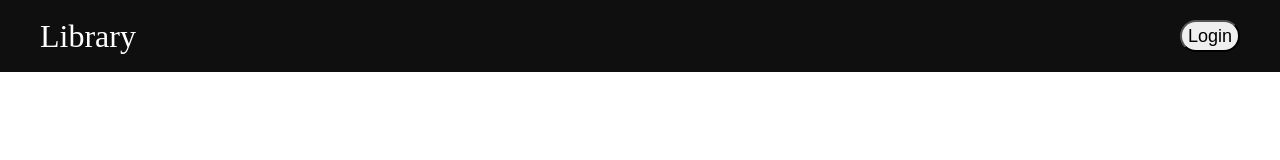
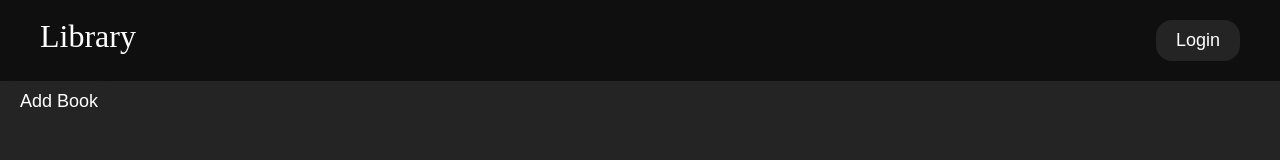
Before and after one commit to farlandJeff/library, a plain HTML site: page index.html in a window 1280 px wide. Drawn offline with Linux system fonts and the light colour scheme.

Commit message:
Add book button

```diff
--- a/index.html
+++ b/index.html
@@ -15,5 +15,7 @@
             <button>Login</button>
         </div>
     </div>
+    <button>Add Book</button>
+    <div class="library"></div>
 </body>
 </html>
--- a/styles.css
+++ b/styles.css
@@ -50,7 +50,8 @@ table {
 /* Styling here */
 :root {
     --header-color: #0f0f0f;
-    --body-color: #1c1c1c;
+    --body-color: #242424;
+    --btn-hover: #1a1919;
 }
 
 .heading {
@@ -72,6 +73,13 @@ h1 {
 }
 
 button {
-    border-radius: 2rem;
+    border-radius: 1rem;
     font-size: 18px;
+    border: none;
+    color: white;
+    background-color: var(--body-color);
+    padding: 10px 20px;
 }
+body {
+    background-color: var(--body-color);
+}
```
